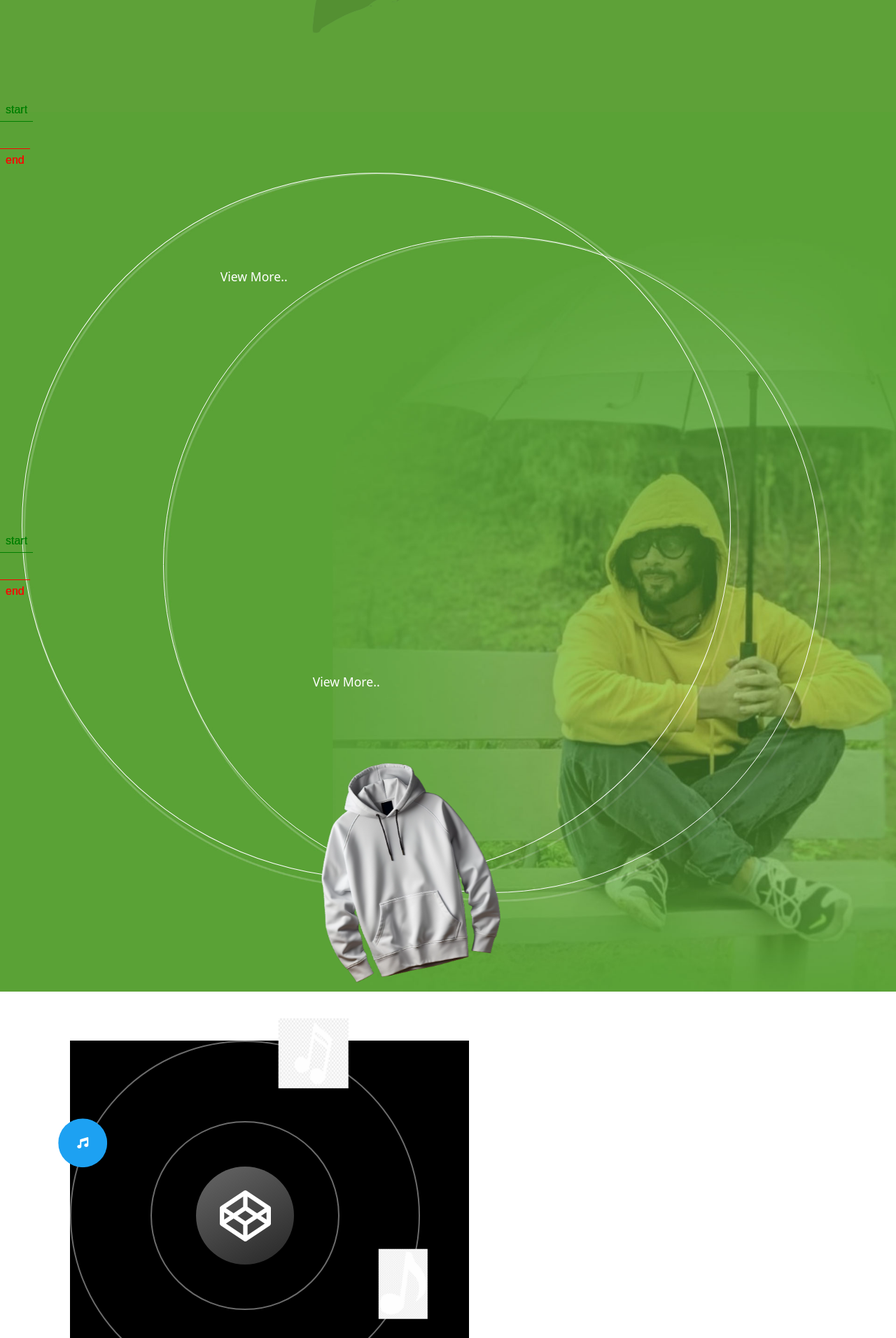
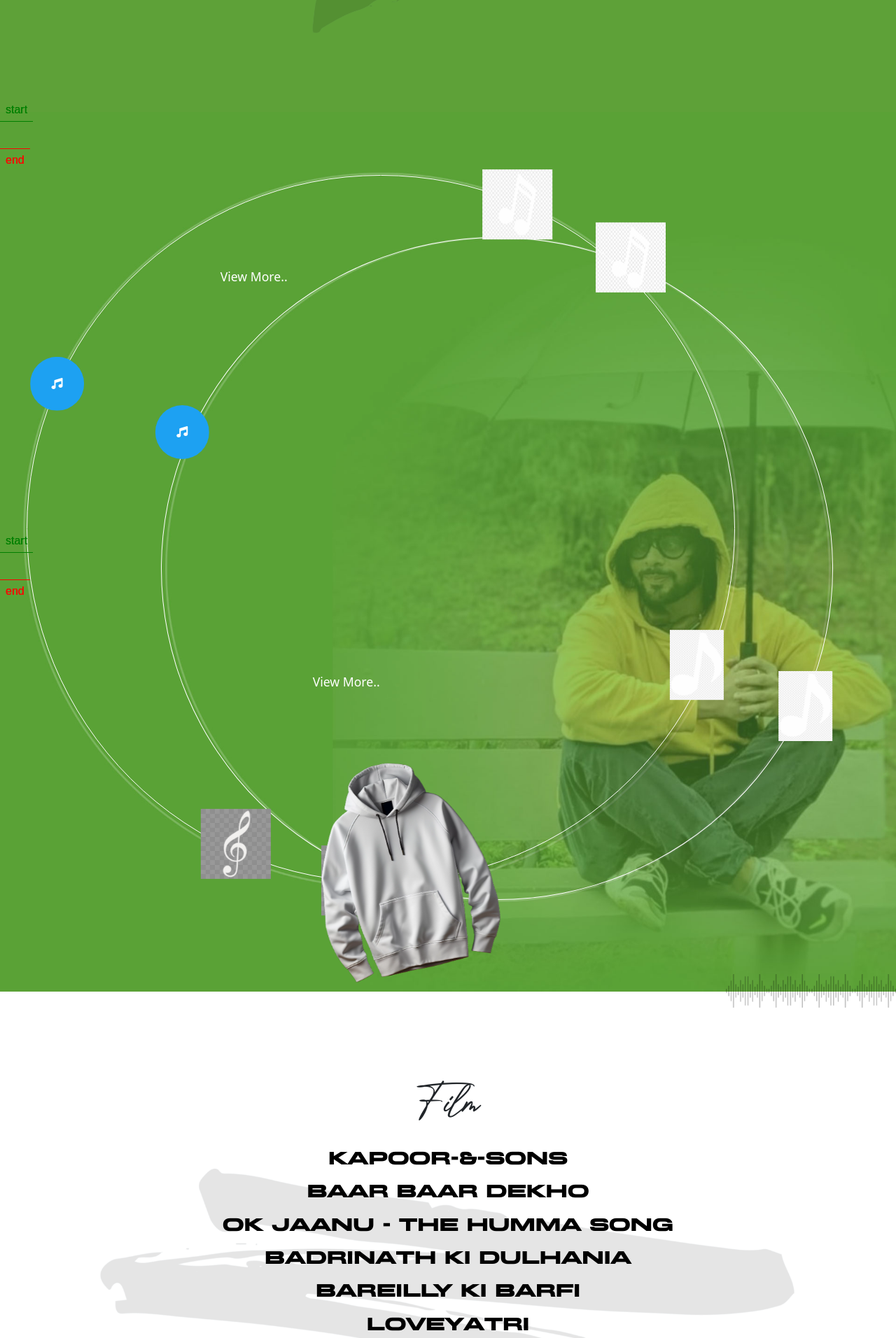
Before and after one commit to Nexgeno-Developers/azeem-dayani, a PHP site: page / in a window 1280 px wide. Shown: the part 1227-3139 px from the top of the page at 70% size. Run offline with PHP 8.4, Linux system fonts and the light colour scheme; some libraries are stand-ins or nearby versions; some web fonts are replaced.

Commit message:
chanegs in rotate circle image

```diff
--- a/css/style.css
+++ b/css/style.css
@@ -132,21 +132,27 @@ body {
     color: #fff;
 }
 
+.circle-two a div {
+    margin-left: 2vw;
+    margin-top: 2vw;
+}
+
 .slidercircle {
-    margin-left: 100px;
-    margin-top: 70px;
-    width: 570px;
-    height: 570px;
+    margin-left: 3vw;
+    margin-top: 7vw;
+    width: 83vw;
+    height: 83vw;
+    position: absolute;
 }
 
 .circle-middle {
     display: flex;
     align-items: center;
     justify-content: center;
-    margin-left: 180px;
-    margin-top: 180px;
-    width: 140px;
-    height: 140px;
+    margin-left: 31vw;
+    margin-top: 31vw;
+    width: 10vw;
+    height: 10vw;
     background: linear-gradient(330deg, rgb(95 95 95 / 40%) 0%, rgb(103 103 103) 100%);
     border-radius: 50%;
     cursor: pointer;
@@ -159,21 +165,29 @@ body {
 }
 
 .circle-one {
-    margin-left: 115px;
-    margin-top: 115px;
-    width: 270px;
-    height: 270px;
-    border: 2px solid #6b6b6b;
+    margin-left: 15vw;
+    margin-top: 7vw;
+    width: 75vw;
+    height: 74vw;
+    border: 0.1vw solid #ffffff;
     position: absolute;
     border-radius: 50%;
 }
 
 .circle-two {
-    width: 500px;
-    height: 500px;
-    border: 2px solid #6b6b6b;
+    width: 79vw;
+    height: 79vw;
+    border: 0.1vw solid #ffffff;
     position: absolute;
     border-radius: 50%;
+}
+
+.circle-one .circle-arround-two-1,
+.circle-one .circle-arround-two-2,
+.circle-one .circle-arround-two-3,
+.circle-one .circle-arround-two-4 {
+    top: 34vw;
+    left: 34vw;
 }
 
 .circle-arround-two-1,
@@ -182,18 +196,18 @@ body {
 .circle-arround-two-4 {
     cursor: pointer;
     position: absolute;
-    width: 70px;
-    height: 70px;
+    width: 6vw;
+    height: 6vw;
     border-radius: 50%;
-    top: 210px;
-    left: 210px;
+    top: 34vw;
+    left: 34vw;
     display: flex;
     align-items: center;
     justify-content: center;
 }
 
-.circle-arround-two-1 {
-    transform: rotate(45deg) translateX(250px) rotate(-45deg);
+.circle-two .circle-arround-two-1 {
+    transform: rotate(45deg) translateX(30vw) rotate(-45deg);
     -webkit-animation: orbit3 100s linear infinite;
     -moz-animation: orbit3 100s linear infinite;
     -o-animation: orbit3 100s linear infinite;
@@ -202,8 +216,8 @@ body {
     background: #1877f2;
 }
 
-.circle-arround-two-2 {
-    transform: rotate(45deg) translateX(-250px) rotate(-45deg);
+.circle-two .circle-arround-two-2 {
+    transform: rotate(45deg) translateX(-30vw) rotate(-45deg);
     -webkit-animation: orbit3 100s linear infinite;
     -moz-animation: orbit3 100s linear infinite;
     -o-animation: orbit3 100s linear infinite;
@@ -212,8 +226,8 @@ body {
     background: #1da1f2;
 }
 
-.circle-arround-two-3 {
-    transform: rotate(45deg) translateY(250px) rotate(-45deg);
+.circle-two .circle-arround-two-3 {
+    transform: rotate(45deg) translateY(30vw) rotate(-45deg);
     -webkit-animation: orbit3 100s linear infinite;
     -moz-animation: orbit3 100s linear infinite;
     -o-animation: orbit3 100s linear infinite;
@@ -222,8 +236,8 @@ body {
     background: #c32aa3;
 }
 
-.circle-arround-two-4 {
-    transform: rotate(45deg) translateY(-250px) rotate(-45deg);
+.circle-two .circle-arround-two-4 {
+    transform: rotate(45deg) translateY(-30vw) rotate(-45deg);
     -webkit-animation: orbit3 100s linear infinite;
     -moz-animation: orbit3 100s linear infinite;
     -o-animation: orbit3 100s linear infinite;
@@ -231,6 +245,48 @@ body {
     transition: 1s;
     background: #ff0000;
 }
+
+
+.circle-one .circle-arround-two-1 {
+    transform: rotate(45deg) translateX(30vw) rotate(-45deg);
+    -webkit-animation: orbit6 100s linear infinite;
+    -moz-animation: orbit6 100s linear infinite;
+    -o-animation: orbit6 100s linear infinite;
+    animation: orbit6 100s linear infinite;
+    transition: 1s;
+    background: #1877f2;
+}
+
+.circle-one .circle-arround-two-2 {
+    transform: rotate(45deg) translateX(-30vw) rotate(-45deg);
+    -webkit-animation: orbit7 100s linear infinite;
+    -moz-animation: orbit7 100s linear infinite;
+    -o-animation: orbit7 100s linear infinite;
+    animation: orbit7 100s linear infinite;
+    transition: 1s;
+    background: #1da1f2;
+}
+
+.circle-one .circle-arround-two-3 {
+    transform: rotate(45deg) translateY(30vw) rotate(-45deg);
+    -webkit-animation: orbit8 100s linear infinite;
+    -moz-animation: orbit8 100s linear infinite;
+    -o-animation: orbit8 100s linear infinite;
+    animation: orbit8 100s linear infinite;
+    transition: 1s;
+    background: #c32aa3;
+}
+
+.circle-one .circle-arround-two-4 {
+    transform: rotate(45deg) translateY(-30vw) rotate(-45deg);
+    -webkit-animation: orbit9 100s linear infinite;
+    -moz-animation: orbit9 100s linear infinite;
+    -o-animation: orbit9 100s linear infinite;
+    animation: orbit9 100s linear infinite;
+    transition: 1s;
+    background: #ff0000;
+}
+
 
 .circle-arround-two-1 i:hover,
 .circle-arround-two-2 i:hover,
@@ -275,161 +331,322 @@ body {
 
 @-webkit-keyframes orbit2 {
     from {
-        -webkit-transform: rotate(0deg) translateX(250px) rotate(0deg);
-    }
-
-    to {
-        -webkit-transform: rotate(360deg) translateX(250px) rotate(-360deg);
+        -webkit-transform: rotate(0deg) translateX(39vw) rotate(0deg);
+    }
+
+    to {
+        -webkit-transform: rotate(360deg) translateX(39vw) rotate(-360deg);
     }
 }
 
 @-moz-keyframes orbit2 {
     from {
-        -moz-transform: rotate(0deg) translateX(250px) rotate(0deg);
-    }
-
-    to {
-        -moz-transform: rotate(360deg) translateX(250px) rotate(-360deg);
+        -moz-transform: rotate(0deg) translateX(39vw) rotate(0deg);
+    }
+
+    to {
+        -moz-transform: rotate(360deg) translateX(39vw) rotate(-360deg);
     }
 }
 
 @-o-keyframes orbit2 {
     from {
-        -o-transform: rotate(0deg) translateX(250px) rotate(0deg);
-    }
-
-    to {
-        -o-transform: rotate(360deg) translateX(250px) rotate(-360deg);
+        -o-transform: rotate(0deg) translateX(39vw) rotate(0deg);
+    }
+
+    to {
+        -o-transform: rotate(360deg) translateX(39vw) rotate(-360deg);
     }
 }
 
 @keyframes orbit2 {
     from {
-        transform: rotate(0deg) translateX(250px) rotate(0deg);
-    }
-
-    to {
-        transform: rotate(360deg) translateX(250px) rotate(-360deg);
+        transform: rotate(0deg) translateX(39vw) rotate(0deg);
+    }
+
+    to {
+        transform: rotate(360deg) translateX(39vw) rotate(-360deg);
     }
 }
 
 @-webkit-keyframes orbit3 {
     from {
-        -webkit-transform: rotate(0deg) translateX(-250px) rotate(0deg);
-    }
-
-    to {
-        -webkit-transform: rotate(360deg) translateX(-250px) rotate(-360deg);
+        -webkit-transform: rotate(0deg) translateX(-39vw) rotate(0deg);
+    }
+
+    to {
+        -webkit-transform: rotate(360deg) translateX(-39vw) rotate(-360deg);
     }
 }
 
 @-moz-keyframes orbit3 {
     from {
-        -moz-transform: rotate(0deg) translateX(-250px) rotate(0deg);
-    }
-
-    to {
-        -moz-transform: rotate(360deg) translateX(-250px) rotate(-360deg);
+        -moz-transform: rotate(0deg) translateX(-39vw) rotate(0deg);
+    }
+
+    to {
+        -moz-transform: rotate(360deg) translateX(-39vw) rotate(-360deg);
     }
 }
 
 @-o-keyframes orbit3 {
     from {
-        -o-transform: rotate(0deg) translateX(-250px) rotate(0deg);
-    }
-
-    to {
-        -o-transform: rotate(360deg) translateX(-250px) rotate(-360deg);
+        -o-transform: rotate(0deg) translateX(-39vw) rotate(0deg);
+    }
+
+    to {
+        -o-transform: rotate(360deg) translateX(-39vw) rotate(-360deg);
     }
 }
 
 @keyframes orbit3 {
     from {
-        transform: rotate(0deg) translateX(-250px) rotate(0deg);
-    }
-
-    to {
-        transform: rotate(360deg) translateX(-250px) rotate(-360deg);
+        transform: rotate(0deg) translateX(-39vw) rotate(0deg);
+    }
+
+    to {
+        transform: rotate(360deg) translateX(-39vw) rotate(-360deg);
     }
 }
 
 @-webkit-keyframes orbit4 {
     from {
-        -webkit-transform: rotate(0deg) translateY(250px) rotate(0deg);
-    }
-
-    to {
-        -webkit-transform: rotate(360deg) translateY(250px) rotate(-360deg);
+        -webkit-transform: rotate(0deg) translateY(39vw) rotate(0deg);
+    }
+
+    to {
+        -webkit-transform: rotate(360deg) translateY(39vw) rotate(-360deg);
     }
 }
 
 @-moz-keyframes orbit4 {
     from {
-        -moz-transform: rotate(0deg) translateY(250px) rotate(0deg);
-    }
-
-    to {
-        -moz-transform: rotate(360deg) translateY(250px) rotate(-360deg);
+        -moz-transform: rotate(0deg) translateY(39vw) rotate(0deg);
+    }
+
+    to {
+        -moz-transform: rotate(360deg) translateY(39vw) rotate(-360deg);
     }
 }
 
 @-o-keyframes orbit4 {
     from {
-        -o-transform: rotate(0deg) translateY(250px) rotate(0deg);
-    }
-
-    to {
-        -o-transform: rotate(360deg) translateY(250px) rotate(-360deg);
+        -o-transform: rotate(0deg) translateY(39vw) rotate(0deg);
+    }
+
+    to {
+        -o-transform: rotate(360deg) translateY(39vw) rotate(-360deg);
     }
 }
 
 @keyframes orbit4 {
     from {
-        transform: rotate(0deg) translateY(250px) rotate(0deg);
-    }
-
-    to {
-        transform: rotate(360deg) translateY(250px) rotate(-360deg);
+        transform: rotate(0deg) translateY(39vw) rotate(0deg);
+    }
+
+    to {
+        transform: rotate(360deg) translateY(39vw) rotate(-360deg);
     }
 }
 
 @-webkit-keyframes orbit5 {
     from {
-        -webkit-transform: rotate(0deg) translateY(-250px) rotate(0deg);
-    }
-
-    to {
-        -webkit-transform: rotate(360deg) translateY(-250px) rotate(-360deg);
+        -webkit-transform: rotate(0deg) translateY(-39vw) rotate(0deg);
+    }
+
+    to {
+        -webkit-transform: rotate(360deg) translateY(-39vw) rotate(-360deg);
     }
 }
 
 @-moz-keyframes orbit5 {
     from {
-        -moz-transform: rotate(0deg) translateY(-250px) rotate(0deg);
-    }
-
-    to {
-        -moz-transform: rotate(360deg) translateY(-250px) rotate(-360deg);
+        -moz-transform: rotate(0deg) translateY(-39vw) rotate(0deg);
+    }
+
+    to {
+        -moz-transform: rotate(360deg) translateY(-39vw) rotate(-360deg);
     }
 }
 
 @-o-keyframes orbit5 {
     from {
-        -o-transform: rotate(0deg) translateY(-250px) rotate(0deg);
-    }
-
-    to {
-        -o-transform: rotate(360deg) translateY(-250px) rotate(-360deg);
+        -o-transform: rotate(0deg) translateY(-39vw) rotate(0deg);
+    }
+
+    to {
+        -o-transform: rotate(360deg) translateY(-39vw) rotate(-360deg);
     }
 }
 
 @keyframes orbit5 {
     from {
-        transform: rotate(0deg) translateY(-250px) rotate(0deg);
-    }
-
-    to {
-        transform: rotate(360deg) translateY(-250px) rotate(-360deg);
+        transform: rotate(0deg) translateY(-39vw) rotate(0deg);
+    }
+
+    to {
+        transform: rotate(360deg) translateY(-39vw) rotate(-360deg);
+    }
+}
+
+
+@-webkit-keyframes orbit6 {
+    from {
+        -webkit-transform: rotate(0deg) translateX(34vw) rotate(0deg);
+    }
+
+    to {
+        -webkit-transform: rotate(360deg) translateX(34vw) rotate(-360deg);
+    }
+}
+
+@-moz-keyframes orbit6 {
+    from {
+        -moz-transform: rotate(0deg) translateX(38vw) rotate(0deg);
+    }
+
+    to {
+        -moz-transform: rotate(360deg) translateX(38vw) rotate(-360deg);
+    }
+}
+
+@-o-keyframes orbit6 {
+    from {
+        -o-transform: rotate(0deg) translateX(38vw) rotate(0deg);
+    }
+
+    to {
+        -o-transform: rotate(360deg) translateX(38vw) rotate(-360deg);
+    }
+}
+
+@keyframes orbit6 {
+    from {
+        transform: rotate(0deg) translateX(38vw) rotate(0deg);
+    }
+
+    to {
+        transform: rotate(360deg) translateX(38vw) rotate(-360deg);
+    }
+}
+
+@-webkit-keyframes orbit7 {
+    from {
+        -webkit-transform: rotate(0deg) translateX(-38vw) rotate(0deg);
+    }
+
+    to {
+        -webkit-transform: rotate(360deg) translateX(-38vw) rotate(-360deg);
+    }
+}
+
+@-moz-keyframes orbit7 {
+    from {
+        -moz-transform: rotate(0deg) translateX(-38vw) rotate(0deg);
+    }
+
+    to {
+        -moz-transform: rotate(360deg) translateX(-38vw) rotate(-360deg);
+    }
+}
+
+@-o-keyframes orbit7 {
+    from {
+        -o-transform: rotate(0deg) translateX(-38vw) rotate(0deg);
+    }
+
+    to {
+        -o-transform: rotate(360deg) translateX(-38vw) rotate(-360deg);
+    }
+}
+
+@keyframes orbit7 {
+    from {
+        transform: rotate(0deg) translateX(-38vw) rotate(0deg);
+    }
+
+    to {
+        transform: rotate(360deg) translateX(-38vw) rotate(-360deg);
+    }
+}
+
+@-webkit-keyframes orbit8 {
+    from {
+        -webkit-transform: rotate(0deg) translateY(38vw) rotate(0deg);
+    }
+
+    to {
+        -webkit-transform: rotate(360deg) translateY(38vw) rotate(-360deg);
+    }
+}
+
+@-moz-keyframes orbit8 {
+    from {
+        -moz-transform: rotate(0deg) translateY(38vw) rotate(0deg);
+    }
+
+    to {
+        -moz-transform: rotate(360deg) translateY(38vw) rotate(-360deg);
+    }
+}
+
+@-o-keyframes orbit8 {
+    from {
+        -o-transform: rotate(0deg) translateY(38vw) rotate(0deg);
+    }
+
+    to {
+        -o-transform: rotate(360deg) translateY(38vw) rotate(-360deg);
+    }
+}
+
+@keyframes orbit8 {
+    from {
+        transform: rotate(0deg) translateY(38vw) rotate(0deg);
+    }
+
+    to {
+        transform: rotate(360deg) translateY(38vw) rotate(-360deg);
+    }
+}
+
+@-webkit-keyframes orbit9 {
+    from {
+        -webkit-transform: rotate(0deg) translateY(-38vw) rotate(0deg);
+    }
+
+    to {
+        -webkit-transform: rotate(360deg) translateY(-38vw) rotate(-360deg);
+    }
+}
+
+@-moz-keyframes orbit9 {
+    from {
+        -moz-transform: rotate(0deg) translateY(-38vw) rotate(0deg);
+    }
+
+    to {
+        -moz-transform: rotate(360deg) translateY(-38vw) rotate(-360deg);
+    }
+}
+
+@-o-keyframes orbit9 {
+    from {
+        -o-transform: rotate(0deg) translateY(-38vw) rotate(0deg);
+    }
+
+    to {
+        -o-transform: rotate(360deg) translateY(-38vw) rotate(-360deg);
+    }
+}
+
+@keyframes orbit9 {
+    from {
+        transform: rotate(0deg) translateY(-38vw) rotate(0deg);
+    }
+
+    to {
+        transform: rotate(360deg) translateY(-38vw) rotate(-360deg);
     }
 }
 
@@ -850,7 +1067,7 @@ body {
 }
 
 .middle_description:before {
-    content: "";
+    /* content: ""; */
     position: absolute;
     /* background-color: skyblue; */
     z-index: 0;
@@ -864,7 +1081,7 @@ body {
 }
 
 .middle_description:after {
-    content: "";
+    /* content: ""; */
     position: absolute;
     /* background-color: skyblue; */
     z-index: 0;
@@ -890,7 +1107,7 @@ body {
 }
 
 #home_page .film_section:before {
-    content: "";
+    /* content: ""; */
     background: url('../images/Homepage/Music-Lines_3.png');
     background-size: 20vw;
     width: 20vw;
@@ -1001,6 +1218,27 @@ body {
     display: block;
 } */
 
+.non_film_section .slidercircle {
+    margin-left: 0vw;
+    /* margin-top: 7vw; */
+    width: 83vw;
+    height: 83vw;
+    position: absolute;
+    /* bottom: -41vw; */
+    z-index: 99;
+    top: -40vw;
+}
+
+.non_film_section .circle-one {
+    margin-left: 20vw;
+    margin-top: 13vw;
+    width: 74vw;
+    height: 74vw;
+    border: 0.1vw solid #ffffff;
+    position: absolute;
+    border-radius: 50%;
+}
+
 .non_film_section .film_link {
     color: #fff;
 }
@@ -1051,7 +1289,7 @@ body {
 }
 
 #home_page .film_section:before {
-    content: "";
+    /* content: ""; */
     position: absolute;
     /* background-color: skyblue; */
     z-index: 1;
@@ -1065,7 +1303,7 @@ body {
 }
 
 #home_page .film_section:after {
-    content: "";
+    /* content: ""; */
     position: absolute;
     /* background-color: skyblue; */
     z-index: 1;
--- a/index.html
+++ b/index.html
@@ -78,6 +78,58 @@
 
 
         <section class="middle_description">
+            <div class="slidercircle" >
+                <div class="circle-one">
+                    <div class="circle-arround-one"></div>
+                    <a href="#">
+                        <div class="text-white circle-arround-two-1 anima">
+                            <img width="100" height="100" src="images/music-note3.png">
+                        </div>
+                    </a>
+                    <a href="#">
+                        <div class="text-white circle-arround-two-2 anima">
+                            <i class="fa-solid fa-music"></i>
+                        </div>
+                    </a>
+                    <a href="https://www.instagram.com/ogzozbn/" target="_blank">
+                        <div class="text-white circle-arround-two-3 anima">
+                            <img width="100" height="100" src="images/music-note1.jpg">
+                        </div>
+                    </a>
+                    <a href="#">
+                        <div class="text-white circle-arround-two-4 anima">
+                            <img width="100" height="100" src="images/music-note2.png">
+                        </div>
+                    </a>
+                </div>
+                <div class="circle-two">
+                    <a href="#">
+                        <div class="text-white circle-arround-two-1 anima">
+                            <img width="100" height="100" src="images/music-note3.png">
+                        </div>
+                    </a>
+                    <a href="#">
+                        <div class="text-white circle-arround-two-2 anima">
+                            <i class="fa-solid fa-music"></i>
+                        </div>
+                    </a>
+                    <a href="https://www.instagram.com/ogzozbn/" target="_blank">
+                        <div class="text-white circle-arround-two-3 anima">
+                            <img width="100" height="100" src="images/music-note1.jpg">
+                        </div>
+                    </a>
+                    <a href="#">
+                        <div class="text-white circle-arround-two-4 anima">
+                            <img width="100" height="100" src="images/music-note2.png">
+                        </div>
+                    </a>
+                </div>
+                <!-- <div class="circle-middle">
+                    <svg fill="#fff" id="Bold" enable-background="new 0 0 24 24" height="73" viewBox="0 0 24 24" width="73" xmlns="http://www.w3.org/2000/svg">
+                        <path d="m.455 16.512 10.969 7.314c.374.23.774.233 1.152 0l10.969-7.314c.281-.187.455-.522.455-.857v-7.312c0-.335-.174-.67-.455-.857l-10.969-7.313c-.374-.23-.774-.232-1.152 0l-10.969 7.313c-.281.187-.455.522-.455.857v7.312c0 .335.174.67.455.857zm10.514 4.528-8.076-5.384 3.603-2.411 4.473 2.987zm2.062 0v-4.808l4.473-2.987 3.603 2.411zm8.907-7.314-2.585-1.727 2.585-1.728zm-8.907-10.767 8.076 5.384-3.603 2.411-4.473-2.987zm-1.031 6.602 3.643 2.438-3.643 2.438-3.643-2.438zm-1.031-6.602v4.808l-4.473 2.987-3.603-2.411zm-8.906 7.314v-.001l2.585 1.728-2.585 1.728z" />
+                    </svg>
+                </div> -->
+            </div>
             <div class="row ">
                 <div class="col-md-4 d-flex flex-column align-items-end justify-content-between">
                     <div class="d-flex flex-column align-items-end justify-content-between">
@@ -111,38 +163,7 @@
                 <img src="images/Homepage/T-shirt.png" alt="" class="tshirt_img">
             </div>
         </section>
-        <div class="slidercircle" style="background: black;">
-            <div class="circle-one">
-                <div class="circle-arround-one"></div>
-            </div>
-            <div class="circle-two">
-                <a href="#">
-                    <div class="text-white circle-arround-two-1 anima">
-                        <img width="100" height="100" src="/images/music-note3.png">
-                    </div>
-                </a>
-                <a href="#">
-                    <div class="text-white circle-arround-two-2 anima">
-                        <i class="fa-solid fa-music"></i>
-                    </div>
-                </a>
-                <a href="https://www.instagram.com/ogzozbn/" target="_blank">
-                    <div class="text-white circle-arround-two-3 anima">
-                        <img width="100" height="100" src="/images/music-note1.jpg">
-                    </div>
-                </a>
-                <a href="#">
-                    <div class="text-white circle-arround-two-4 anima">
-                        <img width="100" height="100" src="/images/music-note2.png">
-                    </div>
-                </a>
-            </div>
-            <div class="circle-middle">
-                <svg fill="#fff" id="Bold" enable-background="new 0 0 24 24" height="73" viewBox="0 0 24 24" width="73" xmlns="http://www.w3.org/2000/svg">
-                    <path d="m.455 16.512 10.969 7.314c.374.23.774.233 1.152 0l10.969-7.314c.281-.187.455-.522.455-.857v-7.312c0-.335-.174-.67-.455-.857l-10.969-7.313c-.374-.23-.774-.232-1.152 0l-10.969 7.313c-.281.187-.455.522-.455.857v7.312c0 .335.174.67.455.857zm10.514 4.528-8.076-5.384 3.603-2.411 4.473 2.987zm2.062 0v-4.808l4.473-2.987 3.603 2.411zm8.907-7.314-2.585-1.727 2.585-1.728zm-8.907-10.767 8.076 5.384-3.603 2.411-4.473-2.987zm-1.031 6.602 3.643 2.438-3.643 2.438-3.643-2.438zm-1.031-6.602v4.808l-4.473 2.987-3.603-2.411zm-8.906 7.314v-.001l2.585 1.728-2.585 1.728z" />
-                </svg>
-            </div>
-        </div>
+
 
 
 
@@ -240,6 +261,58 @@
 
 
         <section class="non_film_section bg_blue pt-md-5 non_film">
+            <div class="slidercircle">
+                <div class="circle-one">
+                    <div class="circle-arround-one"></div>
+                    <a href="#">
+                        <div class="text-white circle-arround-two-1 anima">
+                            <img width="100" height="100" src="images/music-note3.png">
+                        </div>
+                    </a>
+                    <a href="#">
+                        <div class="text-white circle-arround-two-2 anima">
+                            <i class="fa-solid fa-music"></i>
+                        </div>
+                    </a>
+                    <a href="https://www.instagram.com/ogzozbn/" target="_blank">
+                        <div class="text-white circle-arround-two-3 anima">
+                            <img width="100" height="100" src="images/music-note1.jpg">
+                        </div>
+                    </a>
+                    <a href="#">
+                        <div class="text-white circle-arround-two-4 anima">
+                            <img width="100" height="100" src="images/music-note2.png">
+                        </div>
+                    </a>
+                </div>
+                <div class="circle-two">
+                    <a href="#">
+                        <div class="text-white circle-arround-two-1 anima">
+                            <img width="100" height="100" src="images/music-note3.png">
+                        </div>
+                    </a>
+                    <a href="#">
+                        <div class="text-white circle-arround-two-2 anima">
+                            <i class="fa-solid fa-music"></i>
+                        </div>
+                    </a>
+                    <a href="https://www.instagram.com/ogzozbn/" target="_blank">
+                        <div class="text-white circle-arround-two-3 anima">
+                            <img width="100" height="100" src="images/music-note1.jpg">
+                        </div>
+                    </a>
+                    <a href="#">
+                        <div class="text-white circle-arround-two-4 anima">
+                            <img width="100" height="100" src="images/music-note2.png">
+                        </div>
+                    </a>
+                </div>
+                <!-- <div class="circle-middle">
+                    <svg fill="#fff" id="Bold" enable-background="new 0 0 24 24" height="73" viewBox="0 0 24 24" width="73" xmlns="http://www.w3.org/2000/svg">
+                        <path d="m.455 16.512 10.969 7.314c.374.23.774.233 1.152 0l10.969-7.314c.281-.187.455-.522.455-.857v-7.312c0-.335-.174-.67-.455-.857l-10.969-7.313c-.374-.23-.774-.232-1.152 0l-10.969 7.313c-.281.187-.455.522-.455.857v7.312c0 .335.174.67.455.857zm10.514 4.528-8.076-5.384 3.603-2.411 4.473 2.987zm2.062 0v-4.808l4.473-2.987 3.603 2.411zm8.907-7.314-2.585-1.727 2.585-1.728zm-8.907-10.767 8.076 5.384-3.603 2.411-4.473-2.987zm-1.031 6.602 3.643 2.438-3.643 2.438-3.643-2.438zm-1.031-6.602v4.808l-4.473 2.987-3.603-2.411zm-8.906 7.314v-.001l2.585 1.728-2.585 1.728z" />
+                    </svg>
+                </div> -->
+            </div>
             <div class="playlist_heading_div">
                 <h1 class="playlist_heading text-light">PLAY<span class="">LIST</span></h1>
             </div>
```
